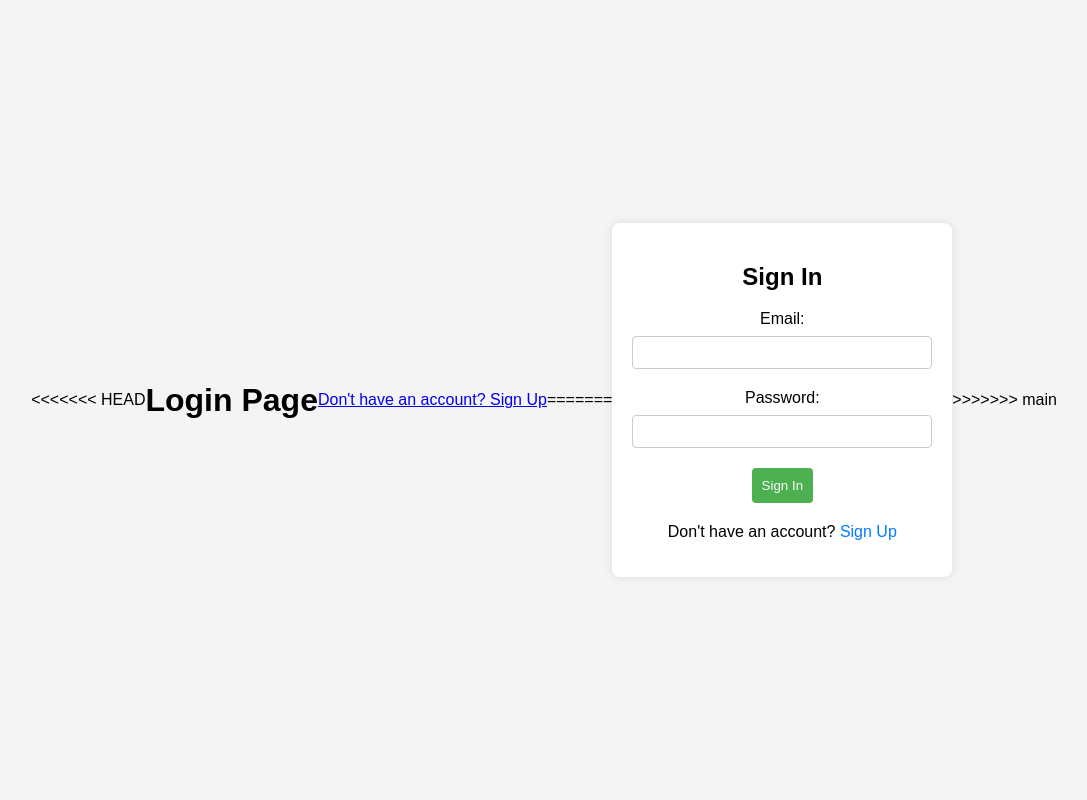
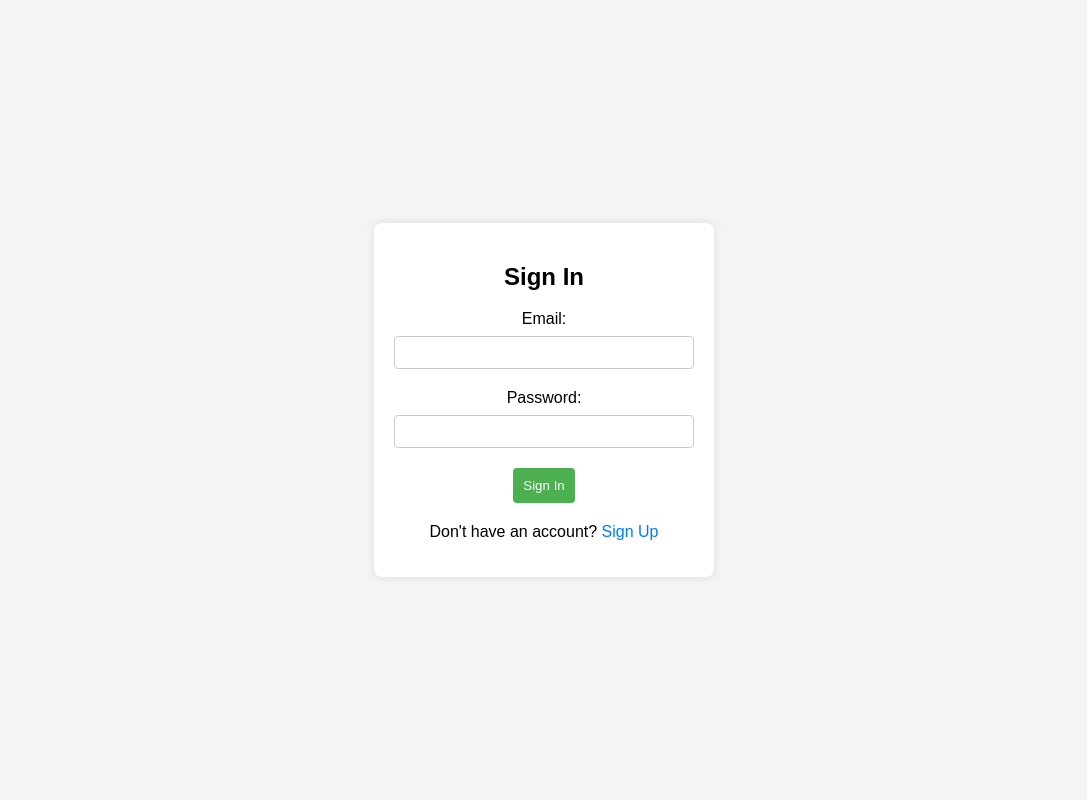
Before and after one commit to MediaRecommender/Backend, a Flask app: page / in a window 1280 px wide. Shown: the whole page, without its empty margins (96-1183 px from the left). Run offline with Flask 3, Linux system fonts and the light colour scheme; some libraries are stand-ins or nearby versions.

Commit message:
Finally fixed merge

```diff
--- a/requirements.txt
+++ b/requirements.txt
@@ -1,7 +1,2 @@
 flask==3.0.0
-<<<<<<< HEAD
-flask-login==0.6.3
-flask-sqlalchemy==3.1.1
-=======
 flask_mysqldb
->>>>>>> main
--- a/templates/login.html
+++ b/templates/login.html
@@ -3,13 +3,6 @@
 <head>
     <meta charset="UTF-8">
     <meta name="viewport" content="width=device-width, initial-scale=1.0">
-<<<<<<< HEAD
-    <title>Login</title>
-</head>
-<body>
-    <h1>Login Page</h1>
-    <a href="{{url_for('register')}}">Don't have an account? Sign Up</a>
-=======
     <title>Sign In</title>
     <style>
         body {
@@ -93,6 +86,5 @@
     </div>
 </div>
 
->>>>>>> main
 </body>
 </html>
```
Also changed, not shown: templates/register.html (+0 -8 lines), 1 other file.
